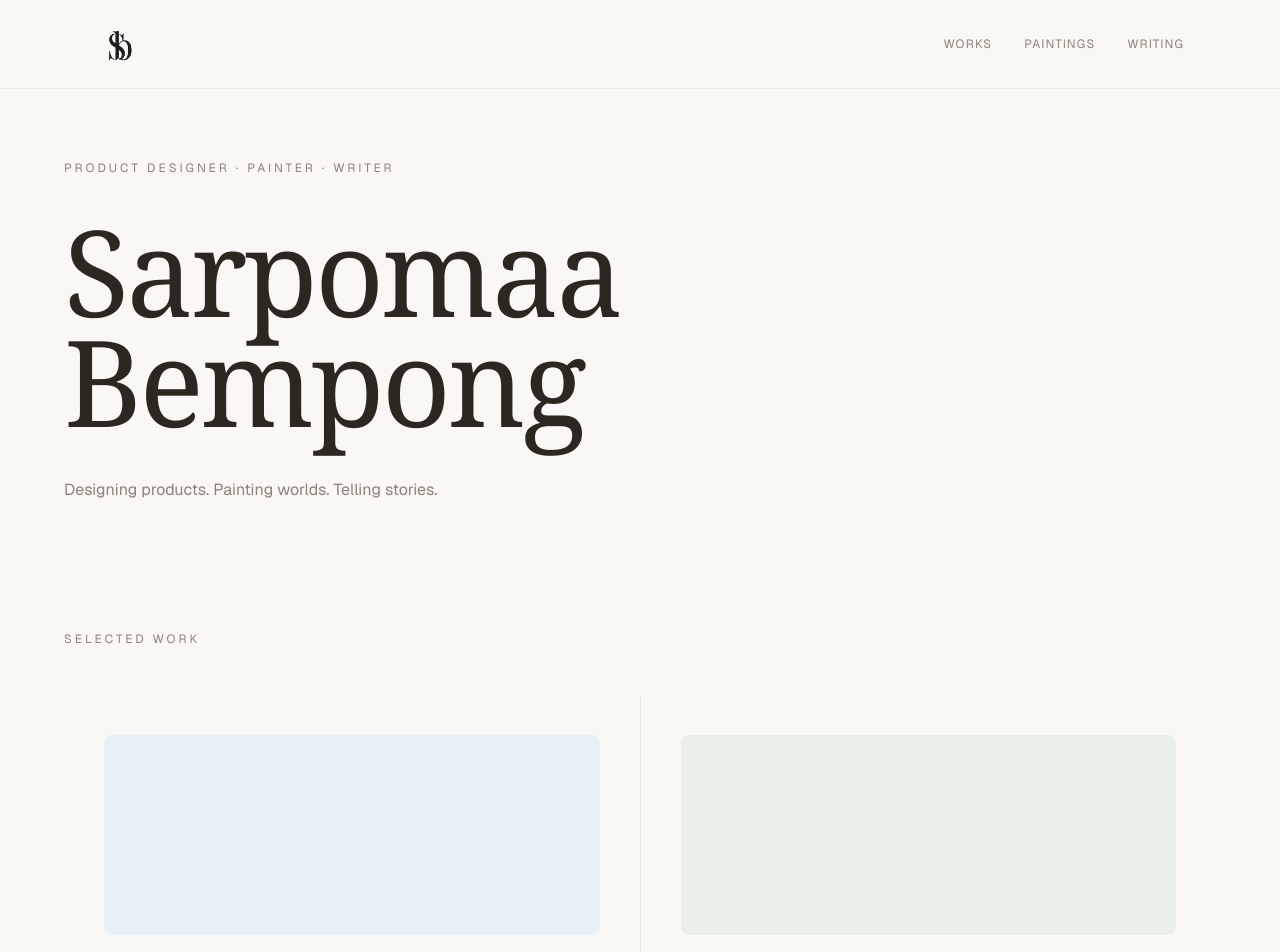
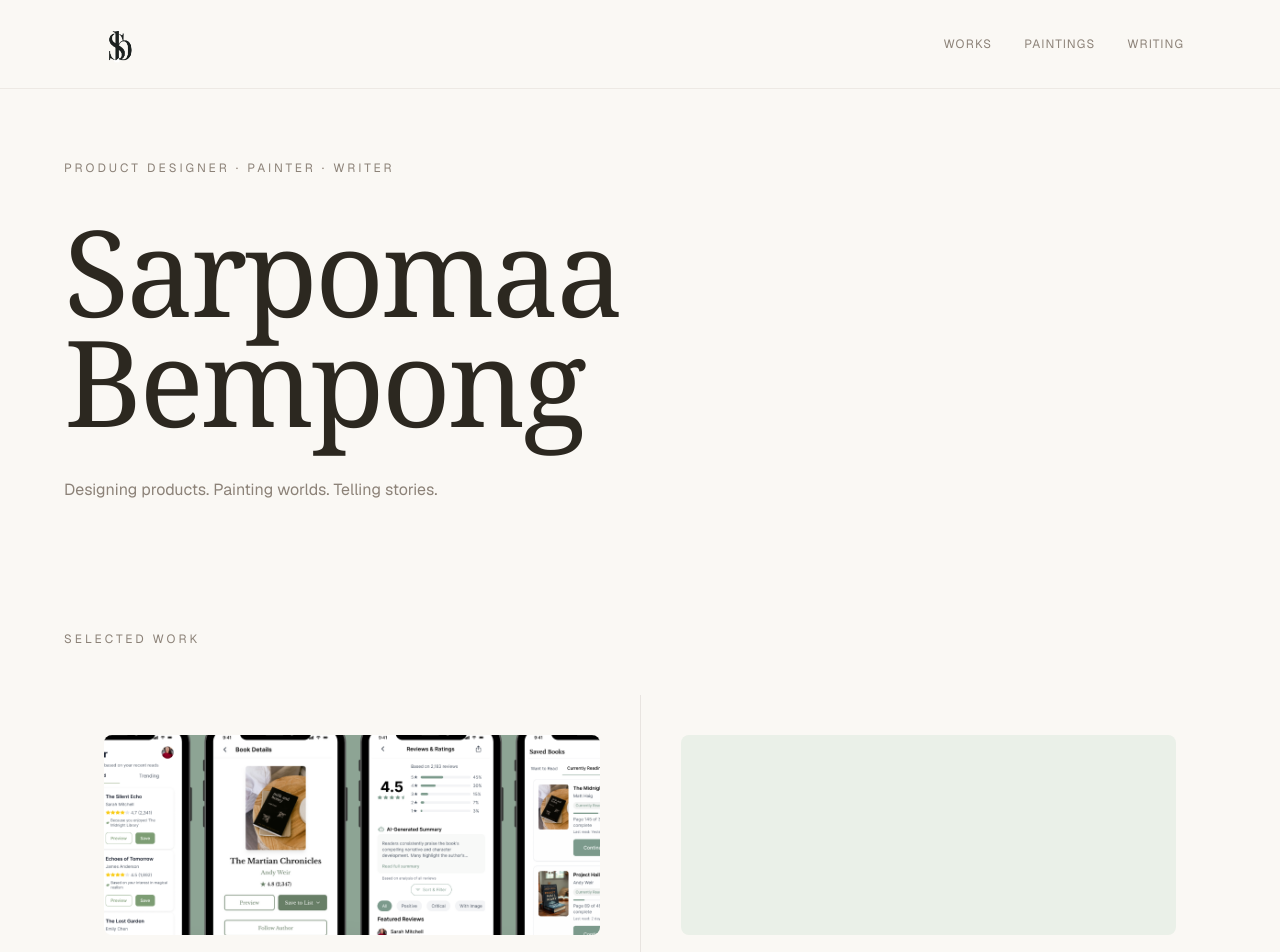
Before and after one commit to NanaAbenaBempong/artbysarps-v2, a Next.js app: page / in a window 1280 px wide. Shown: the top 952 px of the page. Built offline with nearby package versions, Linux system fonts and the light colour scheme.

Commit message:
Update src/app/page.tsx

```diff
--- a/src/app/page.tsx
+++ b/src/app/page.tsx
@@ -8,8 +8,8 @@ const uxProjects = [
     label: 'Product Design',
     year: '2025',
     href: '/works/readnext',
-    thumbnail: null,
-    thumbnailColor: '#E8F0F8',
+    thumbnail: '/works/readnext/readnext-06.png',
+    thumbnailColor: null,
   },
   {
     title: 'FittGrad',
```
